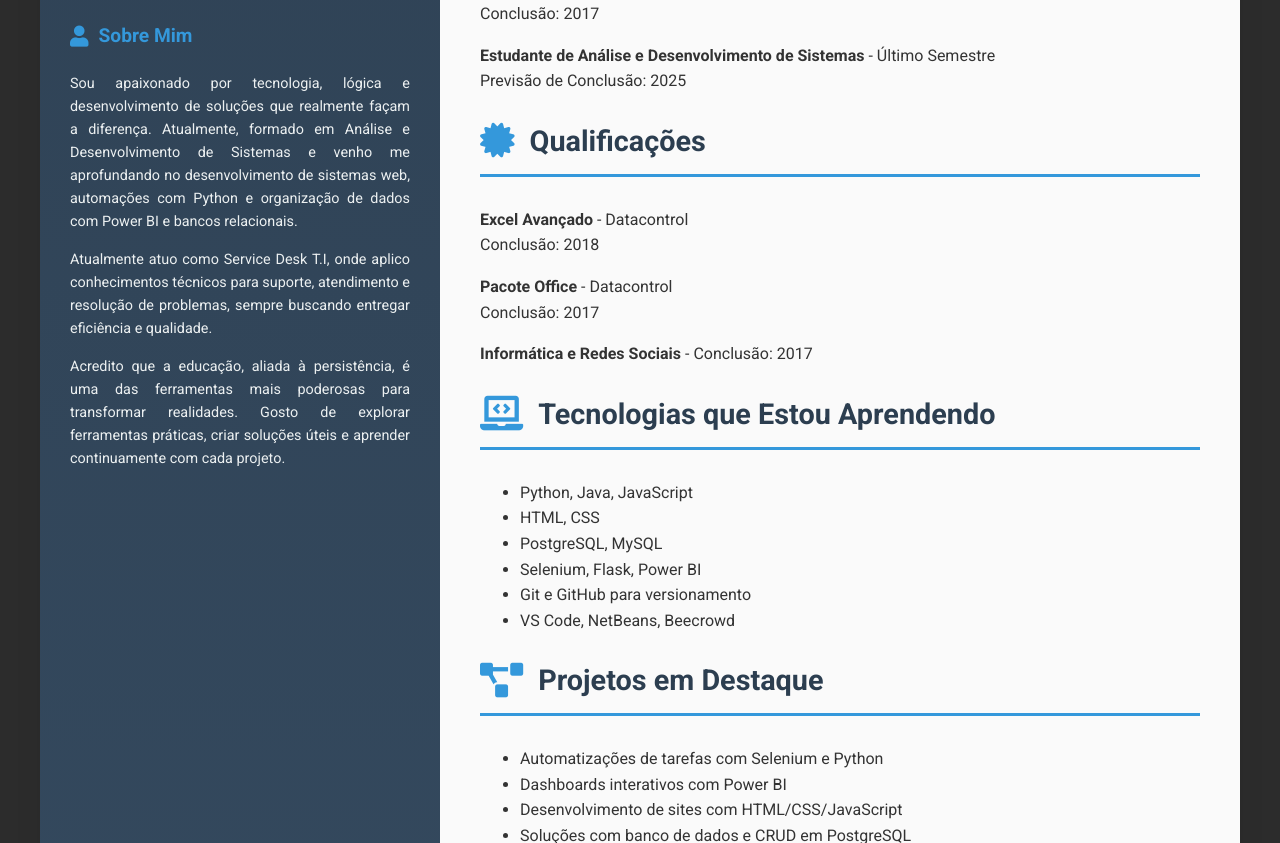
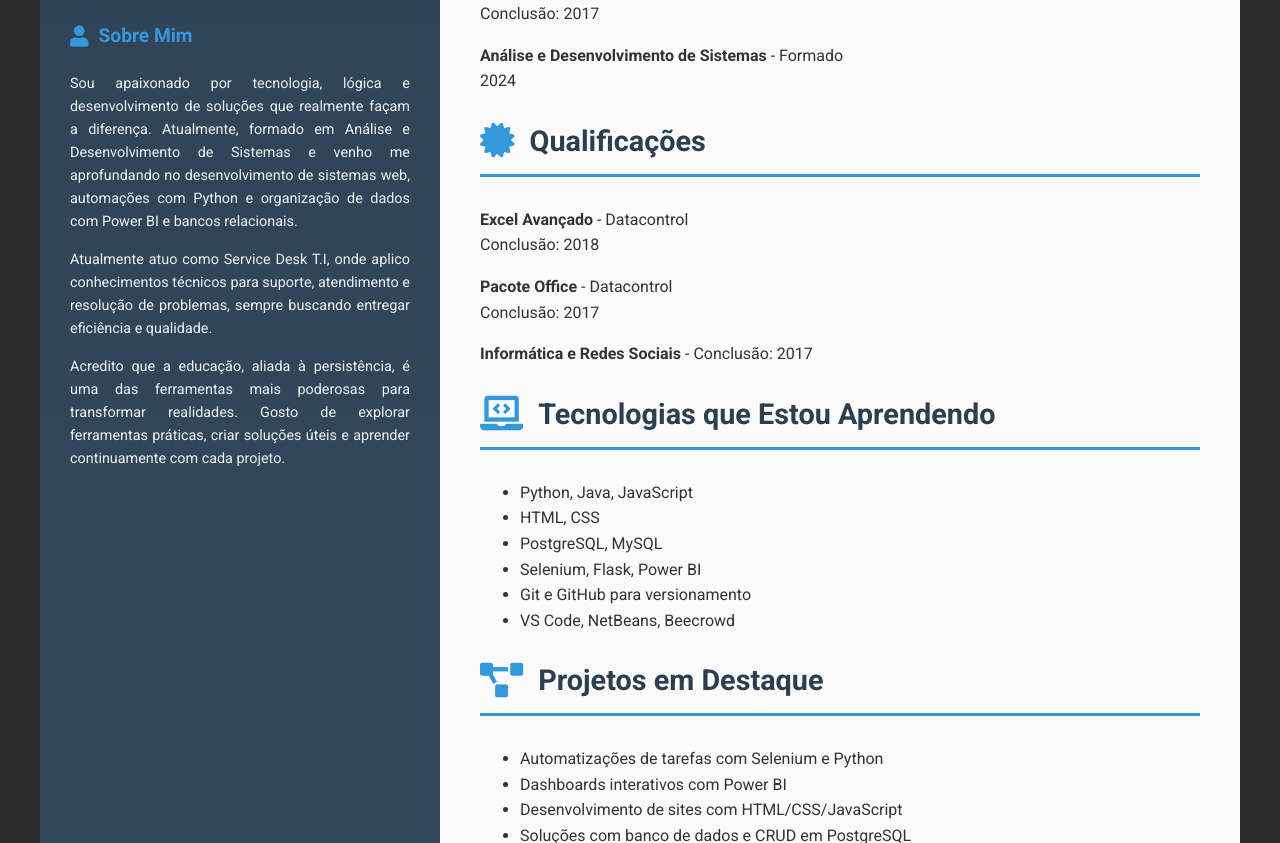
Before and after one commit to rubitoxxx/rubensgabriel, a plain HTML site: page curriculo.html in a window 1280 px wide. Shown: the part 1160-2003 px from the top of the page. Drawn offline with Linux system fonts and the light colour scheme.

Commit message:
Update curriculo.html

```diff
--- a/curriculo.html
+++ b/curriculo.html
@@ -92,8 +92,7 @@
             <div class="educacao">
                 <h2><i class="fas fa-university"></i> Educação</h2>
                 <p><strong>Centro Integrado do Rio Anil - Cintra</strong> - Ensino Médio <br>Conclusão: 2017</p>
-                <p><strong>Estudante de Análise e Desenvolvimento de Sistemas</strong> - Último Semestre <br>Previsão de
-                    Conclusão: 2025</p>
+                <p><strong> Análise e Desenvolvimento de Sistemas</strong> - Formado <br> 2024 </p>
             </div>
 
             <div class="qualificacoes">
```
